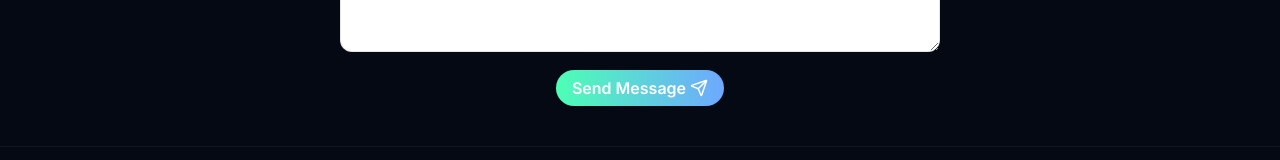
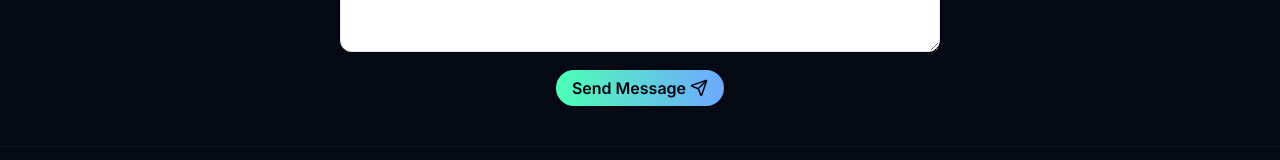
Before and after one commit to SrivalliKolluru/AWATAR9, a Next.js app: page / in a window 1280 px wide. Shown: the part 4690-4850 px from the top of the page. Built offline with nearby package versions, Linux system fonts and the light colour scheme; no server answers.

Commit message:
Update Send Message button color to match Let's Talk button

```diff
--- a/src/components/ContactCTA/ContactCTA.module.css
+++ b/src/components/ContactCTA/ContactCTA.module.css
@@ -67,7 +67,7 @@
     padding: var(--space-4) var(--space-8);
     font-size: var(--text-base);
     font-weight: 600;
-    color: white;
+    color: #02040f;
     background: var(--gradient-primary);
     border-radius: var(--radius-full);
     transition: transform var(--transition-fast), box-shadow var(--transition-fast);
```
